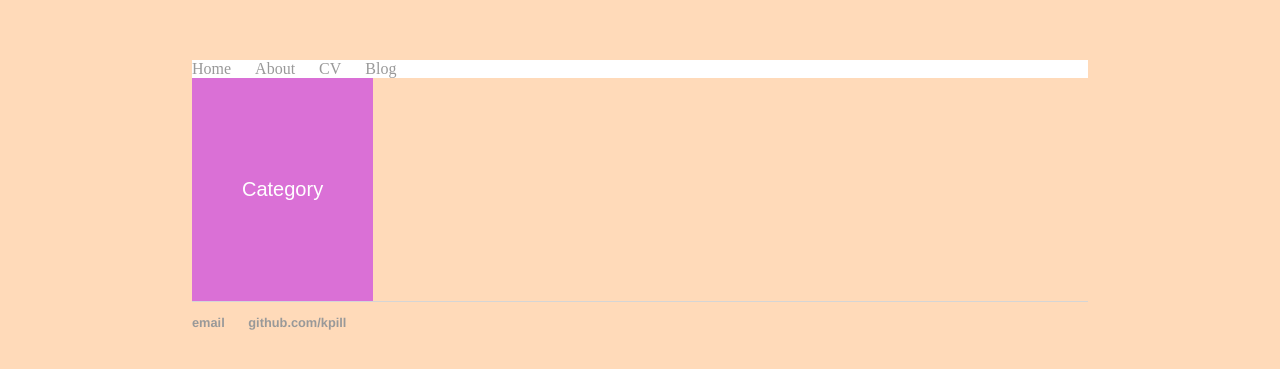
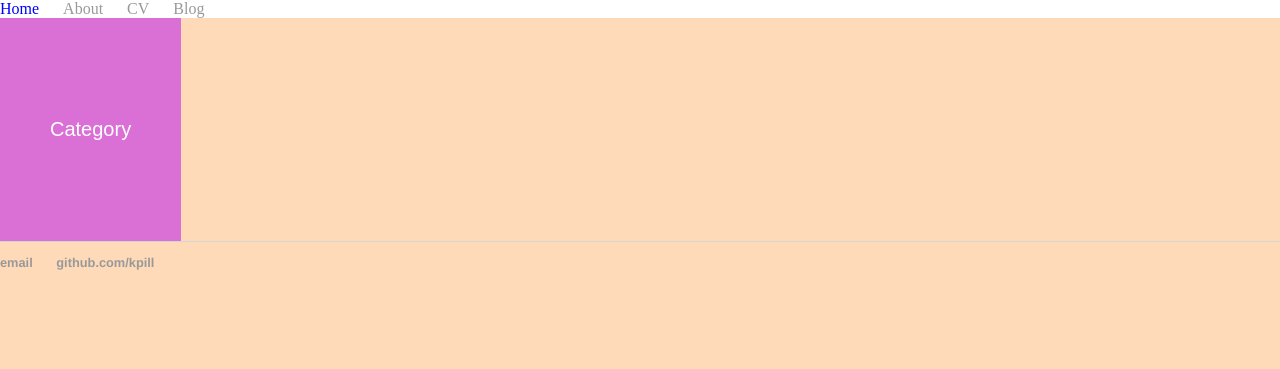
Before and after one commit to kpill/kpill.github.io, a Jekyll site: the page built from index.html, in a window 1280 px wide. Shown: the top 369 px of the page. Built offline with Jekyll 4.4.1, drawn with Linux system fonts in a browser that asks for light colours.

Commit message:
Update main.css

```diff
--- a/css/main.css
+++ b/css/main.css
@@ -1,6 +1,6 @@
 body {
-    margin: 60px auto;
-    width: 70%;
+    margin: 0 auto;
+    width: 100%;
     background-color: PeachPuff;
 }
 footer ul {
```
